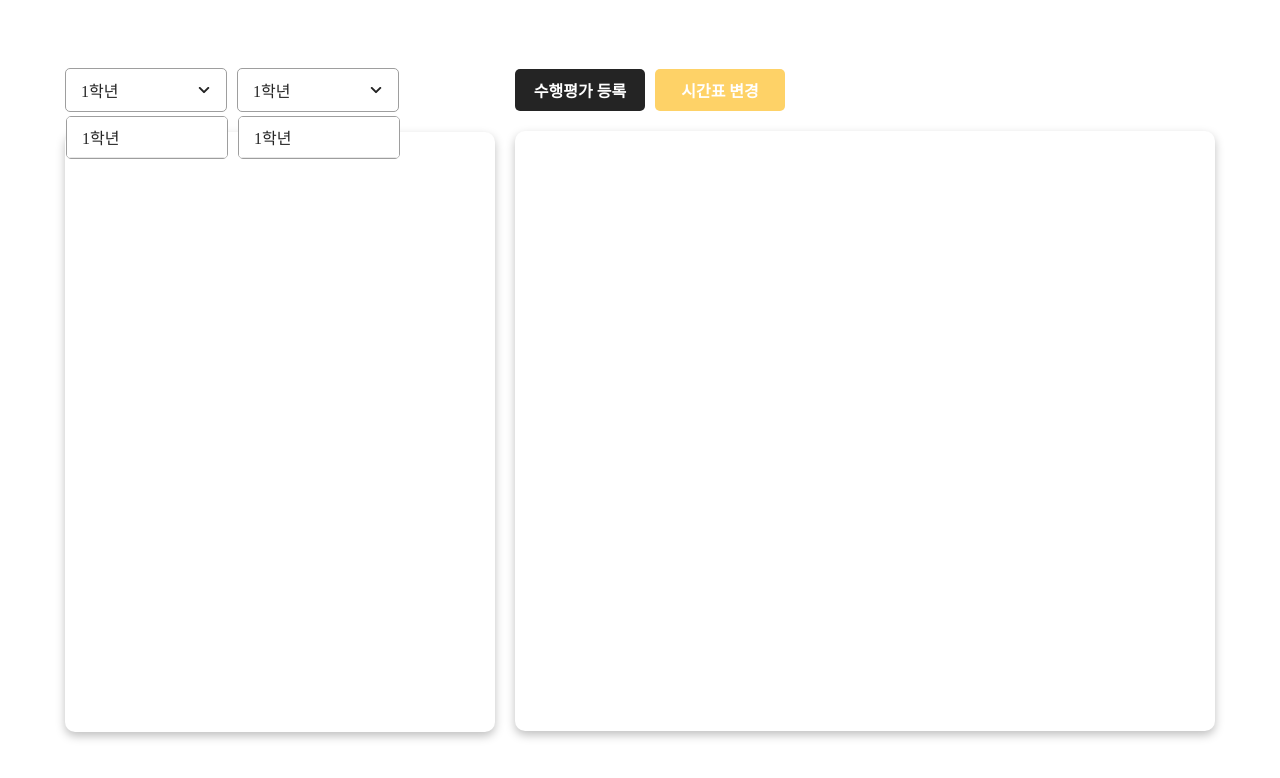
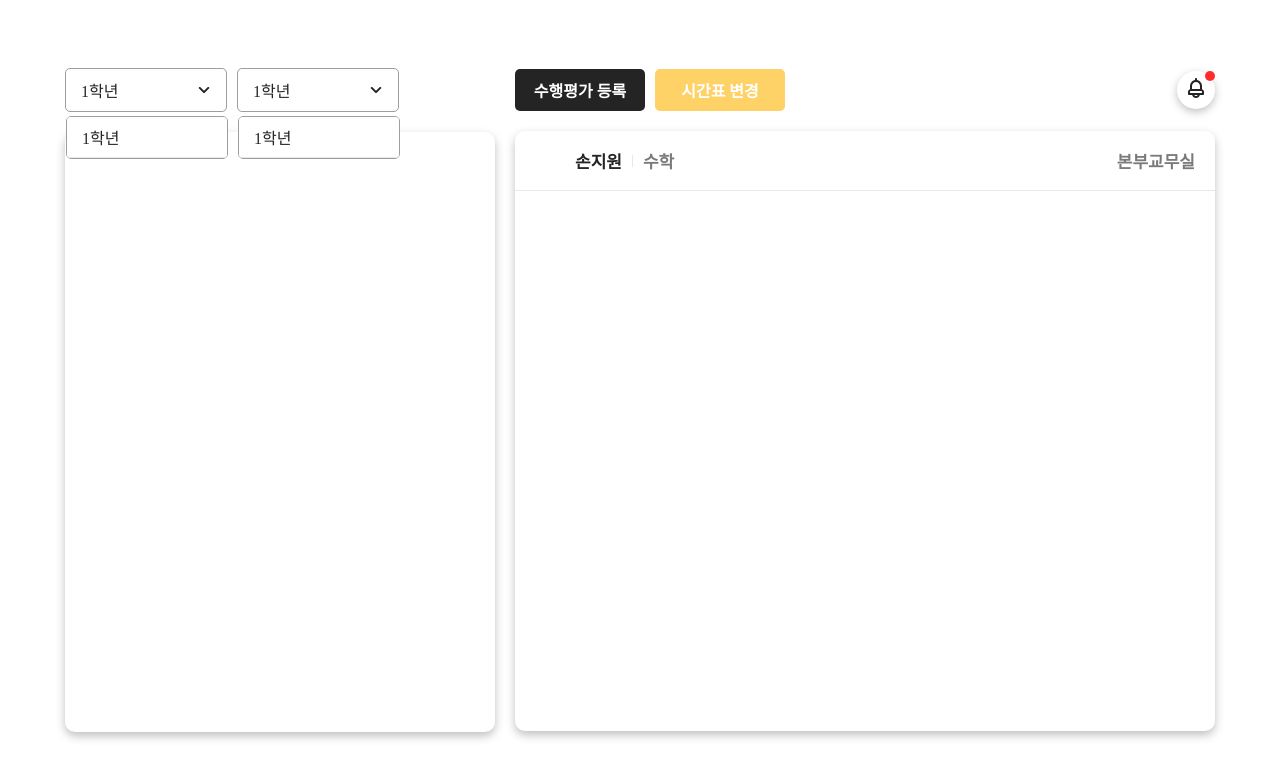
Before and after one commit to kodomomo/sunshijo_frontend, a React (Create React App) app: page /main in a window 1280 px wide. Shown: the top 778 px of the page. Built offline with nearby package versions, Linux system fonts and the light colour scheme.

Commit message:
feat: TeacherList Section 퍼블리싱

```diff
--- a/src/components/Main/TeacherList/TeacherFunction.tsx
+++ b/src/components/Main/TeacherList/TeacherFunction.tsx
@@ -1,10 +1,17 @@
 import styled from "styled-components";
+import Notification from "../../../assets/svgs/Notification.svg";
 
 const TeacherFunction = () => {
   return (
     <_Wrapper>
-      <_Button background="#242424">수행평가 등록</_Button>
-      <_Button background="#FED267">시간표 변경</_Button>
+      <_ButtonBox>
+        <_Button background="#242424">수행평가 등록</_Button>
+        <_Button background="#FED267">시간표 변경</_Button>
+      </_ButtonBox>
+      <_Notification>
+        <div />
+        <img src={Notification} />
+      </_Notification>
     </_Wrapper>
   );
 };
@@ -14,12 +21,18 @@ const _Wrapper = styled.div`
   width: 100%;
   display: flex;
   align-items: center;
-  gap: 10px;
+  justify-content: space-between;
 `;
 
 interface ButtonProps {
   background: string;
 }
+
+const _ButtonBox = styled.div`
+  display: flex;
+  align-items: center;
+  gap: 10px;
+`;
 
 const _Button = styled.button<ButtonProps>`
   cursor: pointer;
@@ -33,4 +46,25 @@ const _Button = styled.button<ButtonProps>`
   border: none;
 `;
 
+const _Notification = styled.button`
+  cursor: pointer;
+  position: relative;
+  width: 38px;
+  height: 38px;
+  background: #ffffff;
+  box-shadow: 0px 3px 8px rgba(0, 0, 0, 0.25);
+  border-radius: 100px;
+  border: none;
+
+  div {
+    position: absolute;
+    width: 10px;
+    height: 10px;
+    right: 0px;
+    top: 0px;
+    background: #ff2c2c;
+    border-radius: 10px;
+  }
+`;
+
 export default TeacherFunction;
--- a/src/components/Main/TeacherList/TeacherList.tsx
+++ b/src/components/Main/TeacherList/TeacherList.tsx
@@ -1,10 +1,22 @@
 import styled from "styled-components";
 
 const TeacherList = () => {
-  return <_Wrapper></_Wrapper>;
+  return (
+    <_Wrapper>
+      <_Teacher>
+        <_TextLayout>
+          <h1>손지원</h1>
+          <div />
+          <h2>수학</h2>
+        </_TextLayout>
+        <_TeacherWorkspace>본부교무실</_TeacherWorkspace>
+      </_Teacher>
+    </_Wrapper>
+  );
 };
 
 const _Wrapper = styled.div`
+  overflow-y: scroll;
   display: flex;
   flex-direction: column;
   align-items: center;
@@ -15,4 +27,57 @@ const _Wrapper = styled.div`
   border-radius: 10px;
 `;
 
+const _Teacher = styled.div`
+  transition: all 0.3s;
+  cursor: pointer;
+  position: relative;
+  display: flex;
+  align-items: center;
+  box-sizing: border-box;
+  width: 100%;
+  height: 60px;
+  background: #ffffff;
+  border-bottom: 1px solid #e8e8e8;
+
+  &:hover {
+    background: #f5f5f5;
+  }
+`;
+
+const _TextLayout = styled.div`
+  position: absolute;
+  left: 60px;
+  display: flex;
+  align-items: center;
+  gap: 10px;
+
+  h1 {
+    font-weight: 600;
+    font-size: 17px;
+    color: #242424;
+  }
+
+  h2 {
+    font-weight: 600;
+    font-size: 17px;
+    color: #7a7a7a;
+  }
+
+  div {
+    width: 1px;
+    height: 12px;
+    background: #e8e8e8;
+    border-radius: 10px;
+  }
+`;
+
+const _TeacherWorkspace = styled.p`
+  position: absolute;
+  right: 20px;
+  font-weight: 600;
+  font-size: 17px;
+  text-align: right;
+  color: #7a7a7a;
+`;
+
 export default TeacherList;
```
Also changed, not shown: src/assets/svgs/Notification.svg (added).
